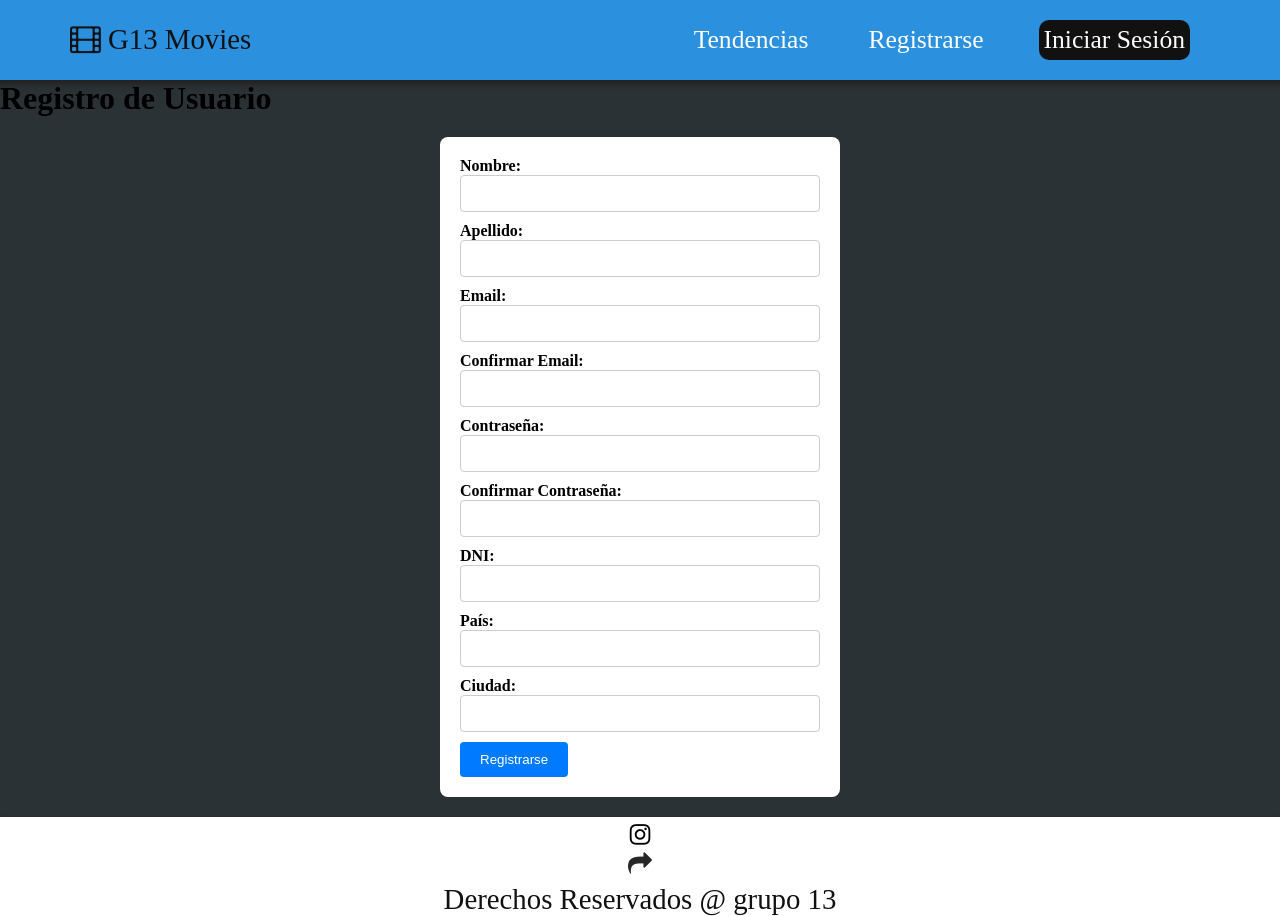
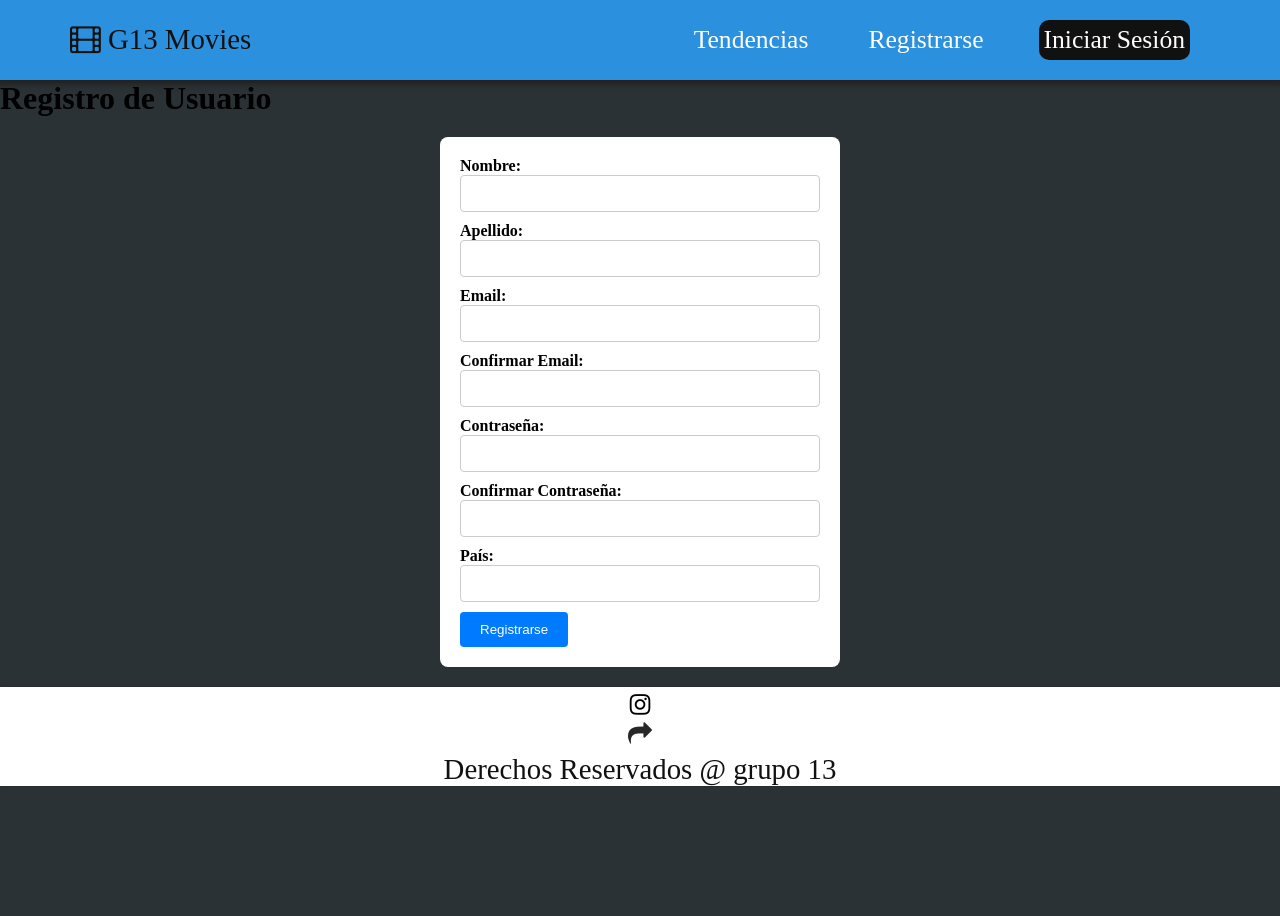
Before and after one commit to sebaandino/CaCPage, a plain HTML site: page formulario/formulario.html in a window 1280 px wide. After the commit the page ends 800 px from the top, so only its background shows below. Drawn offline with Linux system fonts and the light colour scheme.

Commit message:
Actualizar formulario.html

```diff
--- a/formulario/formulario.html
+++ b/formulario/formulario.html
@@ -45,14 +45,8 @@
             <label for="confirmar-password">Confirmar Contraseña:</label>
             <input type="password" id="confirmar-password" name="confirmar-password" required />
 
-            <label for="dni">DNI:</label>
-            <input type="text" id="dni" name="dni" pattern="[0-9]{8}" required />
-
             <label for="pais">País:</label>
-            <input type="text" id="pais" name="pais" required />
-
-            <label for="ciudad">Ciudad:</label>
-            <input type="text" id="ciudad" name="ciudad" required />
+            <input type="text" id="pais" name="pais" required>
 
             <input type="submit" value="Registrarse"/>
         </form>
```
